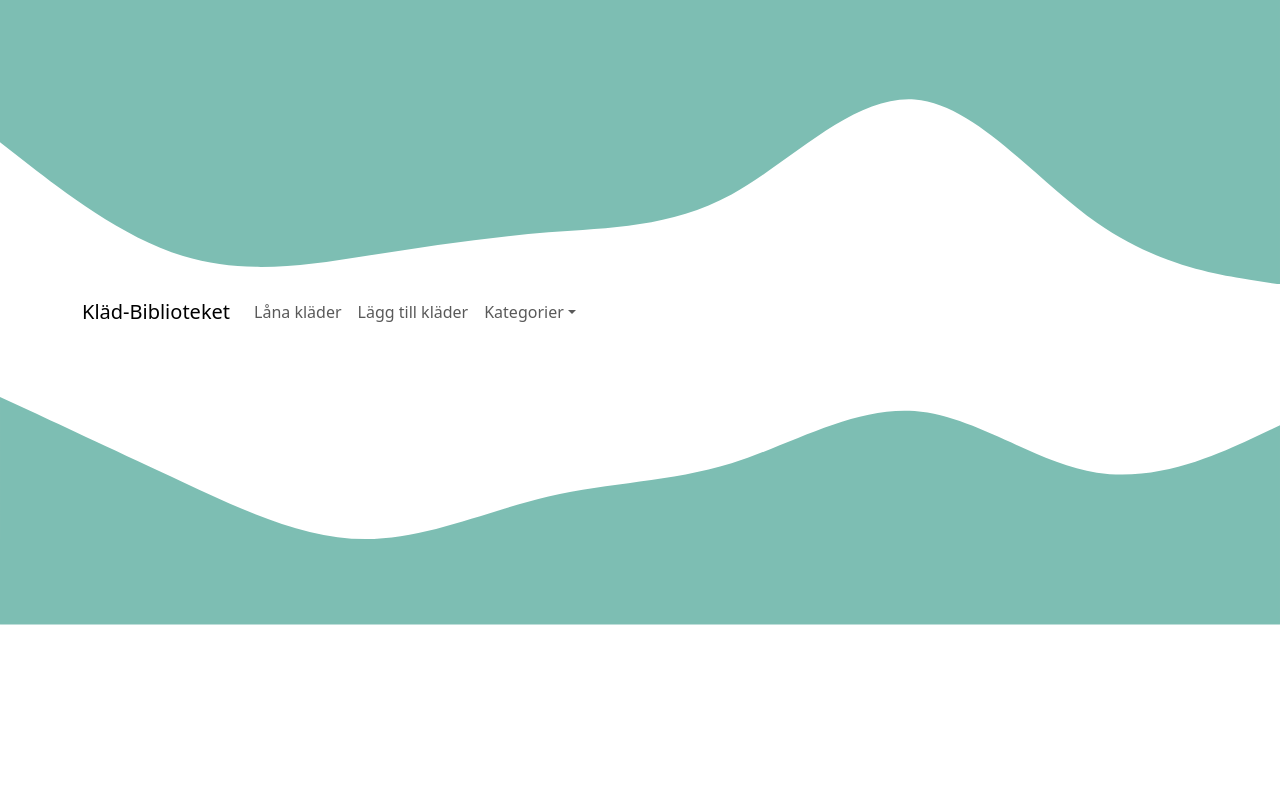
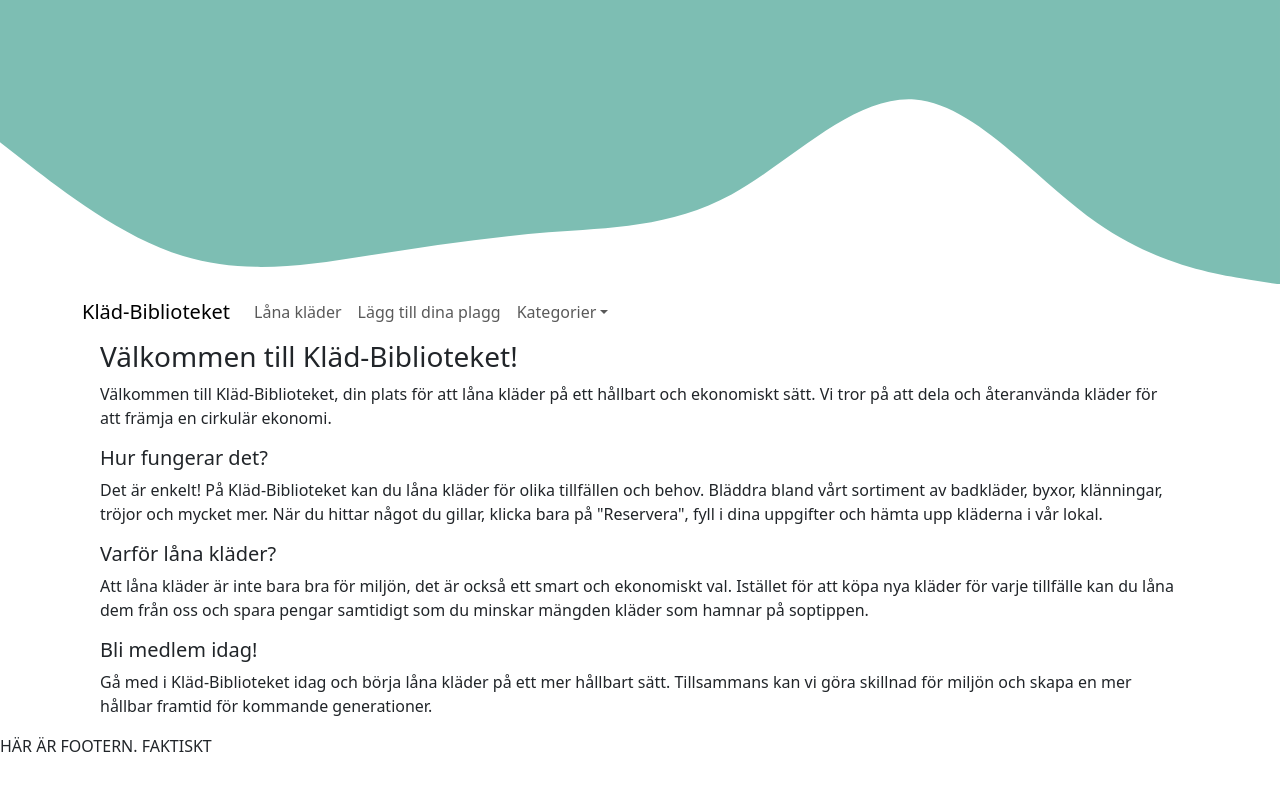
Before and after one commit to SaraLindholm/laboration-3, a React (Vite) app in the folder frontend/: page / in a window 1280 px wide. Shown: the top 800 px of the page. Built offline with nearby package versions, Linux system fonts and the light colour scheme.

Commit message:
satt styling på produktkort och även fått fungerande routes

```diff
--- a/frontend/src/App.tsx
+++ b/frontend/src/App.tsx
@@ -6,6 +6,7 @@ import NavDropdown from 'react-bootstrap/NavDropdown';
 import Container from 'react-bootstrap/Container';
 import Nav from 'react-bootstrap/Nav';
 import Navbar from 'react-bootstrap/Navbar';
+import Footer from './component/Footer'
 
 
 import RentClothes from './RentClothes'
@@ -15,8 +16,8 @@ import Home from './Home'
 
 import {
   createHashRouter,
+  Outlet,
   // Link,
-  // Outlet,
   RouterProvider
 } from 'react-router-dom'
 
@@ -25,7 +26,7 @@ function Root () {
   return (
     <>
       <svg xmlns="http://www.w3.org/2000/svg" viewBox="0 0 1440 320">
-        <path fill="#7dbeb3" fill-opacity="1" d="M0,160L34.3,186.7C68.6,213,137,267,206,288C274.3,309,343,299,411,288C480,277,549,267,617,261.3C685.7,256,754,256,823,218.7C891.4,181,960,107,1029,112C1097.1,117,1166,203,1234,250.7C1302.9,299,1371,309,1406,314.7L1440,320L1440,0L1405.7,0C1371.4,0,1303,0,1234,0C1165.7,0,1097,0,1029,0C960,0,891,0,823,0C754.3,0,686,0,617,0C548.6,0,480,0,411,0C342.9,0,274,0,206,0C137.1,0,69,0,34,0L0,0Z" /> </svg>
+        <path fill="#7dbeb3" fillOpacity="1" d="M0,160L34.3,186.7C68.6,213,137,267,206,288C274.3,309,343,299,411,288C480,277,549,267,617,261.3C685.7,256,754,256,823,218.7C891.4,181,960,107,1029,112C1097.1,117,1166,203,1234,250.7C1302.9,299,1371,309,1406,314.7L1440,320L1440,0L1405.7,0C1371.4,0,1303,0,1234,0C1165.7,0,1097,0,1029,0C960,0,891,0,823,0C754.3,0,686,0,617,0C548.6,0,480,0,411,0C342.9,0,274,0,206,0C137.1,0,69,0,34,0L0,0Z" /> </svg>
 
       <Navbar expand="lg" className="Navbar-Bootstrap">
         <Container>
@@ -33,8 +34,8 @@ function Root () {
           <Navbar.Toggle aria-controls="basic-navbar-nav" />
           <Navbar.Collapse id="basic-navbar-nav">
             <Nav className="me-auto">
-              <Nav.Link href="/rentClothes">Låna kläder</Nav.Link>
-              <Nav.Link href="/shareClothes">Lägg till kläder</Nav.Link>
+              <Nav.Link href="#/rentClothes">Låna kläder</Nav.Link>
+              <Nav.Link href="#/shareClothes">Lägg till dina plagg</Nav.Link>
               <NavDropdown
               // onSelect={clothesCategories}
               title="Kategorier" id="basic-nav-dropdown" >
@@ -53,10 +54,9 @@ function Root () {
         </Container>
       </Navbar>
       <main>
-
+        <Outlet />
+        <Footer />
       </main>
-      <svg xmlns="http://www.w3.org/2000/svg" viewBox="0 0 1440 320"><path fill="#7dbeb3" fill-opacity="1" d="M0,64L34.3,80C68.6,96,137,128,206,160C274.3,192,343,224,411,224C480,224,549,192,617,176C685.7,160,754,160,823,138.7C891.4,117,960,75,1029,80C1097.1,85,1166,139,1234,149.3C1302.9,160,1371,128,1406,112L1440,96L1440,320L1405.7,320C1371.4,320,1303,320,1234,320C1165.7,320,1097,320,1029,320C960,320,891,320,823,320C754.3,320,686,320,617,320C548.6,320,480,320,411,320C342.9,320,274,320,206,320C137.1,320,69,320,34,320L0,320Z"></path></svg>
-
     </>
   )
 }
--- /dev/null
+++ b/frontend/src/Home.css
@@ -0,0 +1,4 @@
+.HomeContainer {
+  margin-left: 100px;
+  margin-right: 100px;
+}
--- a/frontend/src/Home.tsx
+++ b/frontend/src/Home.tsx
@@ -1,11 +1,28 @@
-import GetClothes from "./component/GetClothes"
+import './Home.css'
 
 function Home () {
-  //   let age = prompt ('Hur gammal är du?')
-  // console.log(age)
+
     return (
       <>
-        <GetClothes />
+      <div className="HomeContainer">
+      <h3>Välkommen till Kläd-Biblioteket!</h3>
+      <p>
+        Välkommen till Kläd-Biblioteket, din plats för att låna kläder på ett hållbart och ekonomiskt sätt. Vi tror på att dela och återanvända kläder för att främja en cirkulär ekonomi.
+      </p>
+      <h5>Hur fungerar det?</h5>
+      <p>
+        Det är enkelt! På Kläd-Biblioteket kan du låna kläder för olika tillfällen och behov. Bläddra bland vårt sortiment av badkläder, byxor, klänningar, tröjor och mycket mer. När du hittar något du gillar, klicka bara på "Reservera", fyll i dina uppgifter och hämta upp kläderna i vår lokal.
+      </p>
+      <h5>Varför låna kläder?</h5>
+      <p>
+        Att låna kläder är inte bara bra för miljön, det är också ett smart och ekonomiskt val. Istället för att köpa nya kläder för varje tillfälle kan du låna dem från oss och spara pengar samtidigt som du minskar mängden kläder som hamnar på soptippen.
+      </p>
+      <h5>Bli medlem idag!</h5>
+      <p>
+        Gå med i Kläd-Biblioteket idag och börja låna kläder på ett mer hållbart sätt. Tillsammans kan vi göra skillnad för miljön och skapa en mer hållbar framtid för kommande generationer.
+      </p>
+      </div>
+
       </>
     )
 
--- /dev/null
+++ b/frontend/src/component/Footer.tsx
@@ -0,0 +1,12 @@
+function Footer(){
+
+
+  return (
+    <>
+    <div>HÄR ÄR FOOTERN. FAKTISKT</div>
+  <svg xmlns="http://www.w3.org/2000/svg" viewBox="0 0 1440 320"><path fill="#7dbeb3" fillOpacity="1" d="M0,64L34.3,80C68.6,96,137,128,206,160C274.3,192,343,224,411,224C480,224,549,192,617,176C685.7,160,754,160,823,138.7C891.4,117,960,75,1029,80C1097.1,85,1166,139,1234,149.3C1302.9,160,1371,128,1406,112L1440,96L1440,320L1405.7,320C1371.4,320,1303,320,1234,320C1165.7,320,1097,320,1029,320C960,320,891,320,823,320C754.3,320,686,320,617,320C548.6,320,480,320,411,320C342.9,320,274,320,206,320C137.1,320,69,320,34,320L0,320Z"></path></svg>
+  </>
+  )
+}
+
+export default Footer
--- a/frontend/src/component/GetClothes.css
+++ b/frontend/src/component/GetClothes.css
@@ -15,7 +15,7 @@
 
 .TableClothes-Card {
   /* Stilar för varje aktivitetskort */
-  width: calc(25% - 5px);
+  /* width: calc(25% - 5px); */
   height: auto;
   /* Bredden på varje kort */
   margin: 5px;
@@ -26,6 +26,10 @@
   -moz-box-shadow: 0px 0px 70px 0px #7dbeb3;
   box-shadow: 0px 0px 70px 0px #7dbeb3;
   border-radius: 20px;
+}
+
+.card-img-top {
+  max-height: 250px;
 }
 
 .TableImg-Container {
--- a/frontend/src/component/GetClothes.tsx
+++ b/frontend/src/component/GetClothes.tsx
@@ -1,17 +1,19 @@
 import { useEffect, useState } from "react";
 import './GetClothes.css'
-// import { UseHistory } from 'react-router-dom'
-
-
+import Card from 'react-bootstrap/Card';
+import ListGroup from 'react-bootstrap/ListGroup';
+import '../index.css'
+// import { useNavigate} from 'react-router-dom'
 
 function GetClothes () {
+  // const navigate = useNavigate ()
 
-  // let history = useHistory () {
-  //   const ReserveItem = () => {
-  //     history.push ('./view/')
-  //   }
+  function navigateToNewPage () {
+    console.log('Nu ska jag skicka')
+    window.location.href ='./ReserveInfo'
+    console.log('Nu har jag skickats')
+  }
 
-  // }
 
 
 
@@ -33,30 +35,43 @@ function GetClothes () {
     return null
   }
   return (
+    <>
     <div className="TableClothes-Container">
       <h2><center>Alla kläder:</center></h2>
-      <div className="TableClothes-Div">
-      {clothes.map((item) => (
-        <div className="TableClothes-Card" key={item.id}>
-          <h3><p>{item.name}</p></h3>
-          {item.description}
-          <div className="TableImg-Container"><img className="ItemInfo-Img" src={item.image_url} alt='Bild'/></div>
-          <div className="ItemInfo">
-          <div className="ItemInfo-Group">
-            <b>Färg:</b> {item.color}
-            <b>Storlek: </b> {item.size}</div>
-          <div className="ItemInfo-Group">
-            <b>Märke:</b> {item.brand}</div>
-          <div className="ItemInfo-Groudiv">
-            <b>Eventuella skador: </b> {item.condition_comment}</div>
-          </div>
-          {/* <input onClick={test} type="button" value="Reservera vara" /> */}
-          {/* lägg till en push som gör att när sidan trycks ska vi pushas vidare till en sida där användaren får fylla i användarinfo för att reservera. Denna sidan i sin tur blir en ny komponent med tex formulär */}
-        </div>
-      )
-      )}
-      </div>
-    </div>
+    <div className="TableClothes-Div">
+    {clothes.map((item) =>(
+      <div className="TableClothes-Card" key={item.id}>
+    <Card style={{ width: '15rem' }}>
+    <Card.Img variant="top" src={item.image_url} alt="Bild" />
+    <Card.Body>
+      <Card.Title>{item.name}</Card.Title>
+      <Card.Text>
+        {item.description}
+      </Card.Text>
+    </Card.Body>
+    <ListGroup className="list-group-flush">
+      <ListGroup.Item>
+        <b>Storlek: </b> {item.size}
+      </ListGroup.Item>
+      <ListGroup.Item>
+      <b>Färg:</b> {item.color}
+      </ListGroup.Item>
+      <ListGroup.Item>
+        <b>Märke:</b> {item.brand}
+      </ListGroup.Item>
+      <ListGroup.Item>
+        <b>Eventuella skador: </b> {item.condition_comment}
+      </ListGroup.Item>
+    </ListGroup>
+    <Card.Body>
+      <input className="button" onClick={navigateToNewPage} type="button" value="Reservera vara" />
+    </Card.Body>
+  </Card> </div> ))}</div></div>
+
+
+</>
+
+
 
 
   )
--- a/frontend/src/index.css
+++ b/frontend/src/index.css
@@ -31,30 +31,26 @@ body {
   /* min-width: 320px;
   min-height: 100vh; */
 }
-/*
-h1 {
-  font-size: 3.2em;
-  line-height: 1.1;
-}
 
-button {
+.button {
   border-radius: 8px;
   border: 1px solid transparent;
-  padding: 0.6em 1.2em;
-  font-size: 1em;
+  padding: 0.6em 1.5em;
+  font-size: 1.1em;
   font-weight: 500;
   font-family: inherit;
-  background-color: #1a1a1a;
+  /* background-color: #1a1a1a; */
   cursor: pointer;
   transition: border-color 0.25s;
 }
-button:hover {
+.button:hover {
   border-color: #646cff;
 }
-button:focus,
+.button:focus,
 button:focus-visible {
   outline: 4px auto -webkit-focus-ring-color;
-} */
+}
+ /*
 
 @media (prefers-color-scheme: light) {
   :root {
--- a/frontend/src/rentClothes.tsx
+++ b/frontend/src/rentClothes.tsx
@@ -1,8 +1,12 @@
+import GetClothes from "./component/GetClothes";
+
 function RentClothes(){
 
 
   return (
-  <div>rentClothes</div>
+    <>
+    <GetClothes />
+    </>
   )
 }
 
```
Also changed, not shown: frontend/src/component/GetClothes copy.tsx (added, +70 -0 lines), 1 other file (tests, documents, lock files or other folders).
